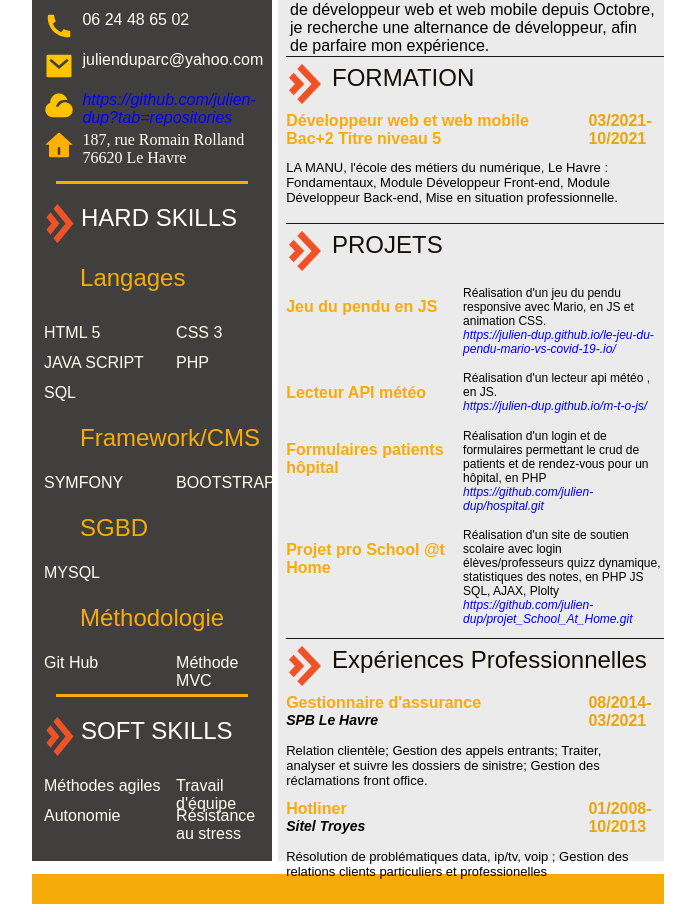
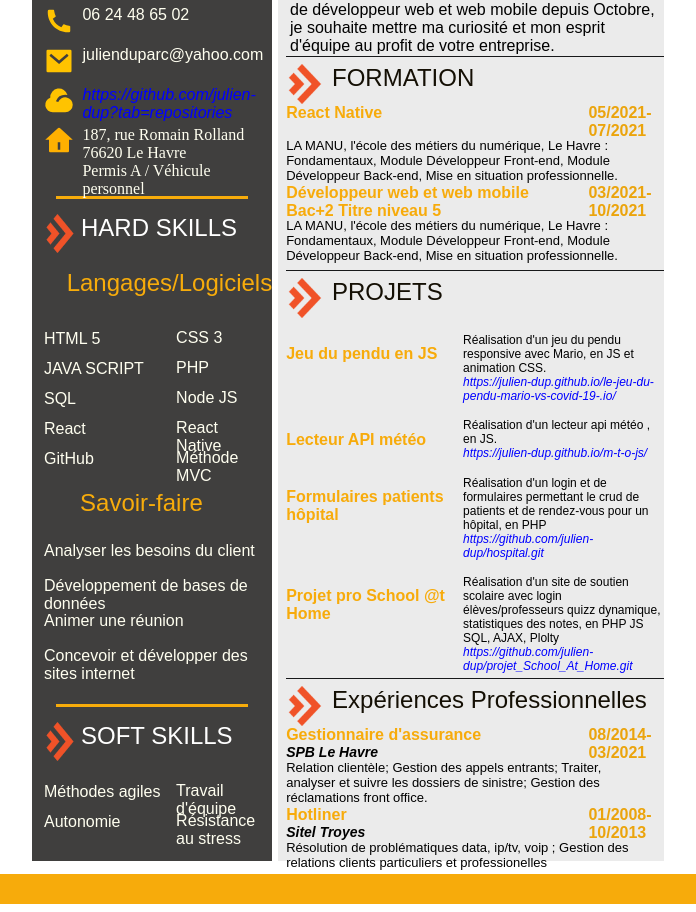
Before and after one commit to julien-dup/CV_Papier, a plain HTML site: page index.html in a window 1280 px wide. Shown: the part 302-1214 px from the top of the page, without its empty margins (292-988 px from the left). Drawn offline with Linux system fonts and the light colour scheme.

Commit message:
add ReactBtaive

```diff
--- a/css/style.css
+++ b/css/style.css
@@ -28,17 +28,20 @@ p {    margin-block-start: 0em;
 
 
 #coordonnées2 {display: flex; ; height: 30px; width: 100%; margin-top: 10px;}
-.titreBox4 {display: flex; ; height: 40px; width: 100%; margin-top: 20px; color: rgb(247, 172, 11); font-size: 1.5rem; }
+.titreBox4 {display: flex; ; height: 40px; width: 100%; margin-top: 15px; color: rgb(247, 172, 11); font-size: 1.5rem; }
+.titreBoxSavoirFaire {display: flex; ; height: 40px; width: 100%; margin-top: 20px; color: rgb(247, 172, 11); font-size: 1.5rem; margin-bottom: -5px; }
 .coordonnées {display: flex; ; height: 30px; width: 100%; margin-top: 20px;}
 .coordonnées2 {display: flex; ; height: 30px; width: 100%; margin-top: 10px;}
 .imgCoordonnées {margin-left: 5%; height: 100%; width: 10%; }
 .texteCoordonnées {margin-left: 6%; height: 100%; width: 89%;   color: ivory; font-size: 1rem;}
-.surlineBox4 { width: 80%; height: 3px; background-color: rgb(247, 172, 11); margin-left: 10%; margin-right: 10%; margin-top: 20px;}
+.surlineBox4 { width: 80%; height: 3px; background-color: rgb(247, 172, 11); margin-left: 10%; margin-right: 10%; margin-top: 40px;}
 .imgTitre {margin-left: 5%; height: 98%; width: 15%;  ; display: flex}
 .texteTitre {margin-left: 2%; height: 100%; width: 89%;  color: rgb(255, 255, 255); text-align:center;  display: flex; font-size: 1.5rem;}
 .logiciel {display: flex; t; height: 20px; width: 100%; margin-top: 20px;}
 .logiciel2 {display: flex; ; height: 20px; width: 100%; margin-top: 10px;}
-.texteLogiciel { margin-left: 5%;   height: 100%; width: 55%; color: ivory; font-size: 1rem;}
+.savoirFaire2 {display: flex; ; height: 25px; width: 100%; margin-top: 10px;}
+.texteLogiciel { margin-left: 5%;   height: 100%; width: 55%; color: ivory; font-size: 1rem; align-content: center;}
+.texteSavoirFaire { margin-left: 5%;   height: 100%; width: 100%; color: ivory; font-size: 1rem; margin-top: 8px;}
 .imgLogiciel {display:flex; height: 100%; width: 35%; margin-right: 2%;}
 .imgLogiciel1 {display:flex; height: 100%; width: 35%; margin-right: 2% ; color:ivory}
 .boxImgLogiciel {display: flex;  height: 100%; width: 100%; color: ivory}
@@ -55,7 +58,7 @@ p {    margin-block-start: 0em;
 #texteProfil { height: 78%; width: 95%; display: flex; margin-left: 5%; margin-top: 2%;}
 #containerProfil {height: 100%; width: 100%; flex-direction: column;  display: flex;}
 
-.boxdetail {height :4.4%; width: 100%; display: flex;  margin-right: 2%; margin-left: 2%; margin-top: 2%;}
+.boxdetail {height :2.4%; width: 100%; display: flex;  margin-right: 2%; margin-left: 2%; margin-top: 0%;}
 .boxdetailProject {width: 100%; display: flex;  margin-right: 2%; margin-left: 2%; margin-top: 2%; }
 .poste { height: 50%; width: 80%;  color:rgb(247, 171, 11); font-size: 1rem; display:flex; font-weight: bolder; flex-direction: column;}
 .posteProject { height: 50%; width: 80%;  color:rgb(247, 171, 11); font-size: 1rem; display:flex; font-weight: bolder; flex-direction: column; margin-top: 20px;}
@@ -63,7 +66,7 @@ p {    margin-block-start: 0em;
 .date {height: 100%; width: 20%; display: flex; color:rgb(235, 164, 12); font-size: 1rem; display:flex; font-weight: bolder; justify-content: flex-end;margin-right: 2%;}
 .texteDetail { height: 5.4%; width: 95%;  margin-right: 2%; margin-top: 2%; display: flex; margin-left: 2%; font-size: 13px; color:black}
 .texteDetailProject { height: 5.4%; width: 95%;  margin-right: 2%; margin-top: 2%; display: flex; margin-left: 2%; font-size: 12px; color:black}
-.surlineBox5 { width: 98%; height: 1px; background-color: rgb(23, 24, 26); margin-left: 2%; margin-right: 2%; margin-top: 12px;}
+.surlineBox5 {  width: 98%; height: 1px; background-color: rgb(23, 24, 26); margin-left: 2%; margin-right: 2%; margin-top: 5px;}
 #surlineBox5 { width: 98%; height: 1px; background-color: rgb(23, 24, 26); margin-left: 2%; margin-right: 2%; margin-top: -50px;}
 .posteTitre2 {font-size: 14px; font-family: 'Lucida Sans', 'Lucida Sans Regular', 'Lucida Grande', 'Lucida Sans Unicode', Geneva, Verdana, sans-serif; color:black;  font-weight: bolder; display:flex; font-style: italic;}
 
@@ -72,4 +75,8 @@ span {
     font-style: italic;
 }
 
-#feet {width: 50%;height: 30px; background-color: rgb(247, 171, 11); margin-left: 25%; margin-right: 25%; margin-top: 1%}
+#feet {width: 98%;height: 30px; background-color: rgb(247, 171, 11); margin-left: 1%; margin-right: 1%; margin-top: 1%}
+
+.texteDetail p {
+    margin-top: 1%;
+}
--- a/index.html
+++ b/index.html
@@ -16,12 +16,11 @@
         <div class="margeTitre"></div>
         <p>JULIEN DUPARC</p>
         <div id="posteTitre">
-            <p>Développeur web et web mobile</p>
-            <p>Alternant Développeur</p>
+            <p>Développeur Concepteur d'application en alternance </p>
         </div>
     </div>
     <div id="box3">
-        <img src="images/photo2-removebg-preview.png" width="100%" height="100%">
+        <img src="images/photo2.jpg" width="100%" height="100%">
 
     </div>
     </div>
@@ -67,7 +66,7 @@
                     <img src="images/home-4-fill.svg" widht="100%" height="100%">
                 </div>
                 <div class="texteCoordonnées">
-                    187, rue Romain Rolland <br>76620 Le Havre
+                    187, rue Romain Rolland <br>76620 Le Havre <br>  Permis A / Véhicule personnel
                 </div>
              </div>
             <div class="surlineBox4"> </div>
@@ -81,7 +80,7 @@
             </div>
             <div class="titreBox4">
                 <div id="sousTitreLogiciel"></div>
-                <p>Langages</p>
+                <p>Langages/Logiciels</p>
             </div>
             <div class="logiciel">
                 <div class="texteLogiciel">
@@ -107,67 +106,57 @@
                 <div class="texteLogiciel">
                     <p>SQL</p>
                 </div>
-
-            </div>
-
-
-
-            <div class="titreBox4">
-                <div id="sousTitreLogiciel"></div>
-                <p>Framework/CMS</p>
-            </div>
-            <div class="logiciel2">
-                <div class="texteLogiciel">
-                    <p>SYMFONY</p>
-                </div>
                 <div class="imgLogiciel">
                     <div class="boxImgLogiciel">
-                        <p>BOOTSTRAP</p>
+                        <p>Node JS</p>
                     </div>
 
                 </div>
             </div>
+            <div class="logiciel2">
+                <div class="texteLogiciel">
+                    <p>React</p>
+                </div>
+                <div class="imgLogiciel">
+                    <div class="boxImgLogiciel">
+                        <p>React Native</p>
+                    </div>
 
-            <div class="titreBox4">
-                <div id="sousTitreLogiciel"></div>
-                <p>SGBD</p>
+                </div>
             </div>
             <div class="logiciel2">
                 <div class="texteLogiciel">
-                    <p>MYSQL</p>
+                    <p>GitHub</p>
                 </div>
                 <div class="imgLogiciel">
-                    <!-- <div class="boxImgLogiciel">
-                        <img src="images/star-fill (1).svg" width="100%"; height="100%">
-                    </div>
-                    <div class="boxImgLogiciel">
-                        <img src="images/star-fill (1).svg" width="100%"; height="100%">
-                    </div> -->
-                    <div class="boxImgLogiciel">
-                    </div>
-                    <!-- <div class="boxImgLogiciel">
-                        <img src="images/star-line.svg" width="100%"; height="100%">
-                    </div>
-                    <div class="boxImgLogiciel">
-                        <img src="images/star-line.svg" width="100%"; height="100%">
-                    </div> -->
-                </div>
-            </div>
-
-            <div class="titreBox4">
-                <div id="sousTitreLogiciel"></div>
-                <p>Méthodologie</p>
-            </div>
-            <div class="logiciel2">
-                <div class="texteLogiciel">
-                    <p>Git Hub</p>
-                </div>
-                <div class="imgLogiciel">
-
                     <div class="boxImgLogiciel">
                         <p>Méthode MVC</p>
                     </div>
 
+                </div>
+            </div>
+            <div class="titreBoxSavoirFaire">
+                <div id="sousTitreLogiciel"></div>
+                <p>Savoir-faire</p>
+            </div>
+            <div class="savoirFaire2">
+                <div class="texteSavoirFaire">
+                    <p>Analyser les besoins du client</p>
+                </div>
+            </div>
+            <div class="savoirFaire2">
+                <div class="texteSavoirFaire">
+                    <p>Développement de bases de données</p>
+                </div>
+            </div>
+            <div class="savoirFaire2">
+                <div class="texteSavoirFaire">
+                    <p>Animer une réunion</p>
+                </div>
+            </div>
+            <div class="savoirFaire2">
+                <div class="texteSavoirFaire">
+                    <p>Concevoir et développer des sites internet</p>
                 </div>
             </div>
             <div class="surlineBox4"></div>
@@ -222,44 +211,14 @@
                     </div>
                     </div>
                     <div id="texteProfil">
-                        <p> Agé de 37 ans, et titulaire d'un diplôme de niveau 5 de développeur web et web mobile depuis Octobre, je recherche une alternance de développeur, afin de parfaire mon expérience. </p>
+                        <p> Agé de 37 ans, et titulaire d'un diplôme de niveau 5 de développeur web et web mobile depuis Octobre, je souhaite
+                            mettre ma curiosité et mon esprit d'équipe au profit de votre
+                            entreprise. </p>
                     </div>
                 </div>
 
             </div>
 
-            <!-- <div class="surlineBox5"></div>
-            <div class="boxdetail">
-                <div class="poste">
-                    <p>CONSEILLER CLIENTELE</p>
-                    <div class="posteTitre2">
-                        <p>Ceacom Le Havre</p>
-                    </div>
-                </div>
-                <div class="date">
-                    <p>2013</p>
-                </div>
-
-                </div>
-                <div class="texteDetail">
-                    <p>Relation clientèle; Gestion des appels entrants; Mises en services et résiliations de contrats; Gestion des réclamations front office.</p>
-                </div>
-                <div class="surlineBox5"></div>
-                <div class="boxdetail">
-                    <div class="poste">
-                        <p>HOTLINER</p>
-                        <div class="posteTitre2">
-                            <p>Sitel Troyes</p>
-                        </div>
-                    </div>
-                    <div class="date">
-                        <p>2009-2012</p>
-                    </div>
-
-                    </div>
-                    <div class="texteDetail">
-                        <p>Résolutions d'appels problématiques data; Résolutions d'appels problématiques voip; Résolutions d'appels problématiques TV.</p>
-                    </div> -->
                     <div id="surlineBox5"></div>
                     <div class="titreBox5">
                         <div class="imgTitre5">
@@ -269,6 +228,20 @@
                             <p>FORMATION</p>
                         </div>
                     </div>
+
+                    <div class="boxdetail">
+                        <div class="poste">
+                            <p>React Native</p>
+                        </div>
+                        <div class="date">
+                            <p>05/2021-07/2021</p>
+                        </div>
+
+                        </div>
+                        <div class="texteDetail">
+                            <p> LA MANU, l'école des métiers du numérique, Le Havre : Fondamentaux, Module Développeur Front-end, Module Développeur Back-end, Mise en situation professionnelle.</p>
+                        </div>
+
                     <div class="boxdetail">
                     <div class="poste">
                         <p>Développeur web et web mobile <br> Bac+2 Titre niveau 5</p>
@@ -281,7 +254,6 @@
                     <div class="texteDetail">
                         <p> LA MANU, l'école des métiers du numérique, Le Havre : Fondamentaux, Module Développeur Front-end, Module Développeur Back-end, Mise en situation professionnelle.</p>
                     </div>
-
 
                     <div class="surlineBox5"></div>
                     <div class="titreBox5">
```
Also changed, not shown: css/print.css (line endings or trailing spaces).
